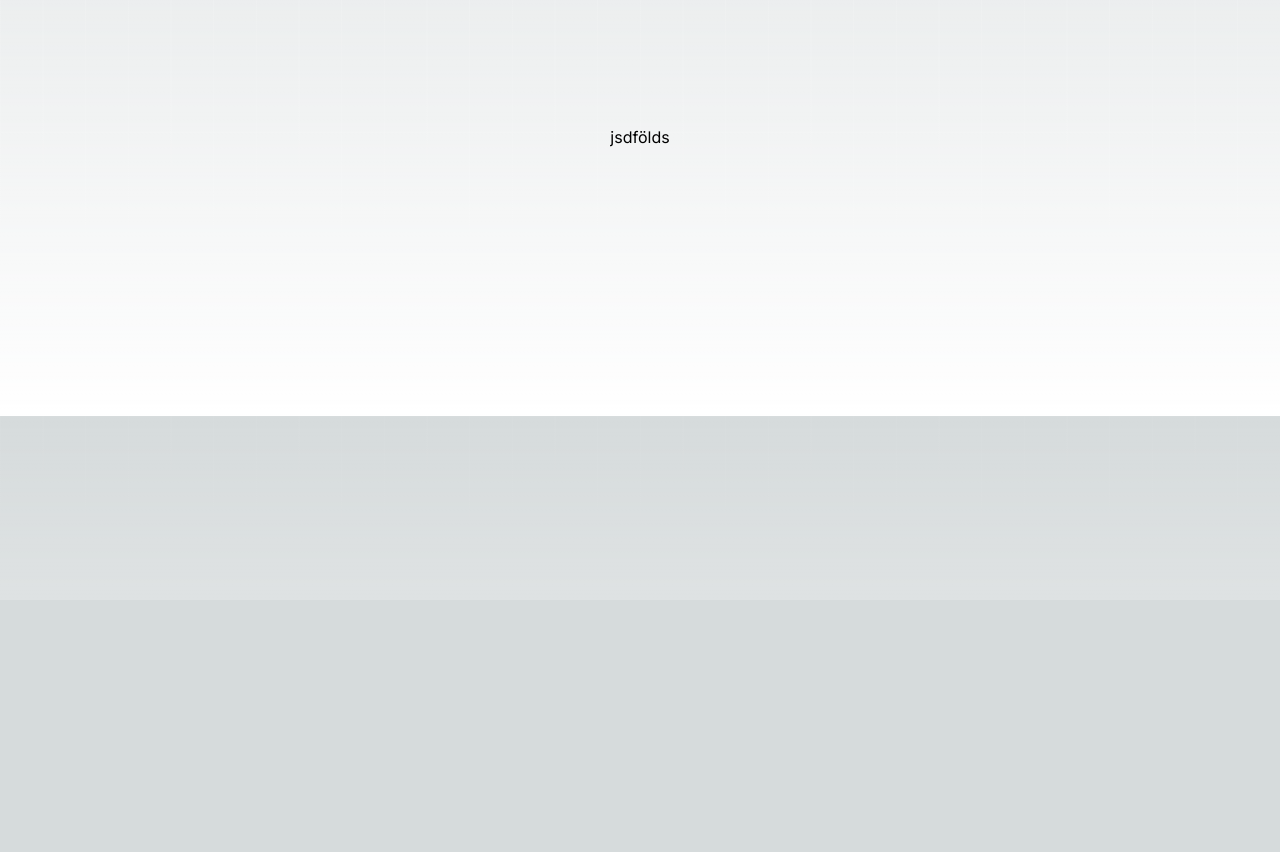
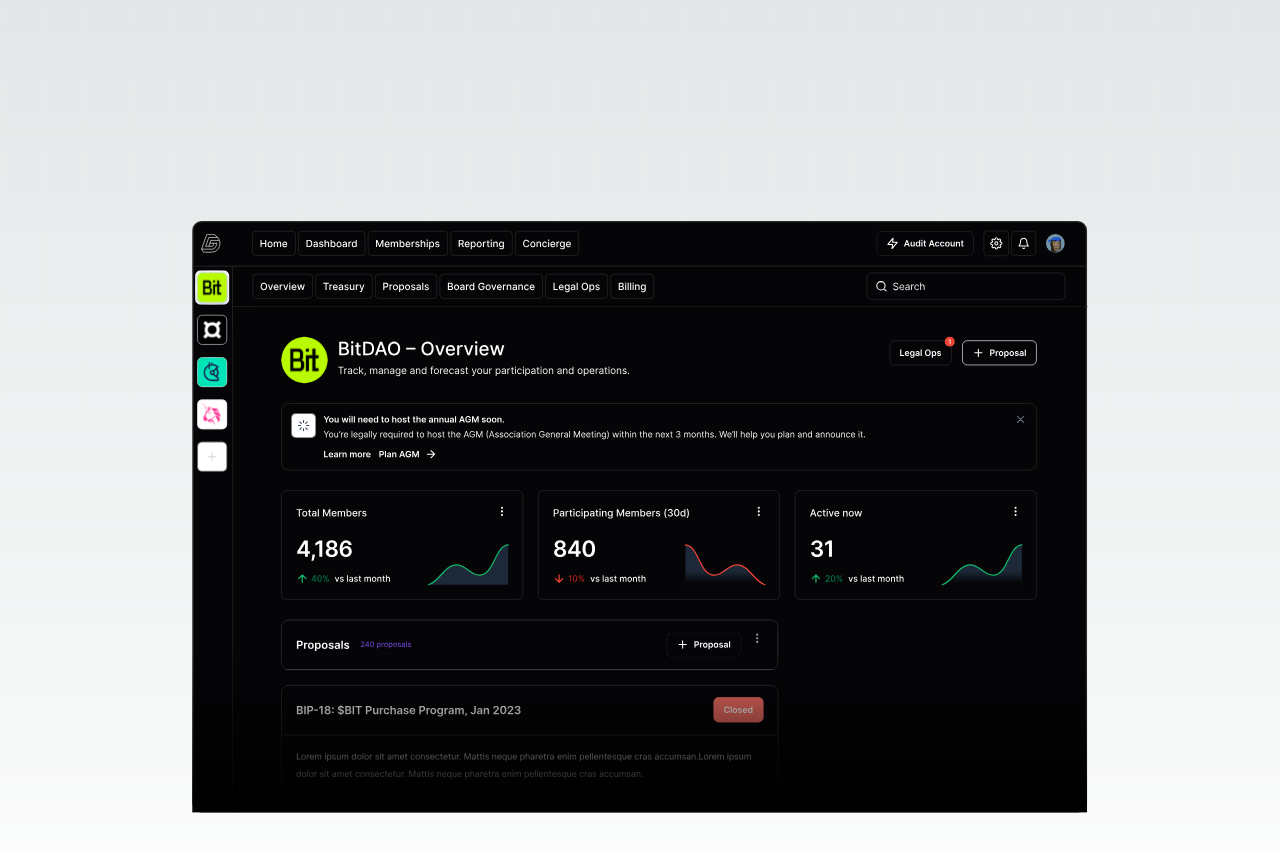
Before and after one commit to owieth/daoify, a Next.js app: page / in a window 1280 px wide. Shown: the part 480-1332 px from the top of the page. Before the commit the page ends 1080 px from the top, so only its background shows below. Built offline with nearby package versions, Linux system fonts and the light colour scheme.

Commit message:
feat(page): add dashboard illustration

```diff
--- a/src/app/page.tsx
+++ b/src/app/page.tsx
@@ -1,6 +1,7 @@
 import GridVector from '@/components/grid-vector/grid-vector';
 import Section from '@/components/section/section';
 import Teaser from '@/components/teaser/teaser';
+import Image from 'next/image';
 
 const styles = {
   main: ['flex', 'flex-col', 'items-center', 'min-h-screen', 'p-24'].join(' '),
@@ -24,7 +25,9 @@
       </Section>
 
       <Section>
-        <p>jsdfölds</p>
+        <div className='relative p-16 lg:p-24'>
+          <Image src={"/dashboard.svg"} alt='' height={800} width={1600} />
+        </div>
       </Section>
     </main>
   );
```
Also changed, not shown: public/dashboard.svg (added).
